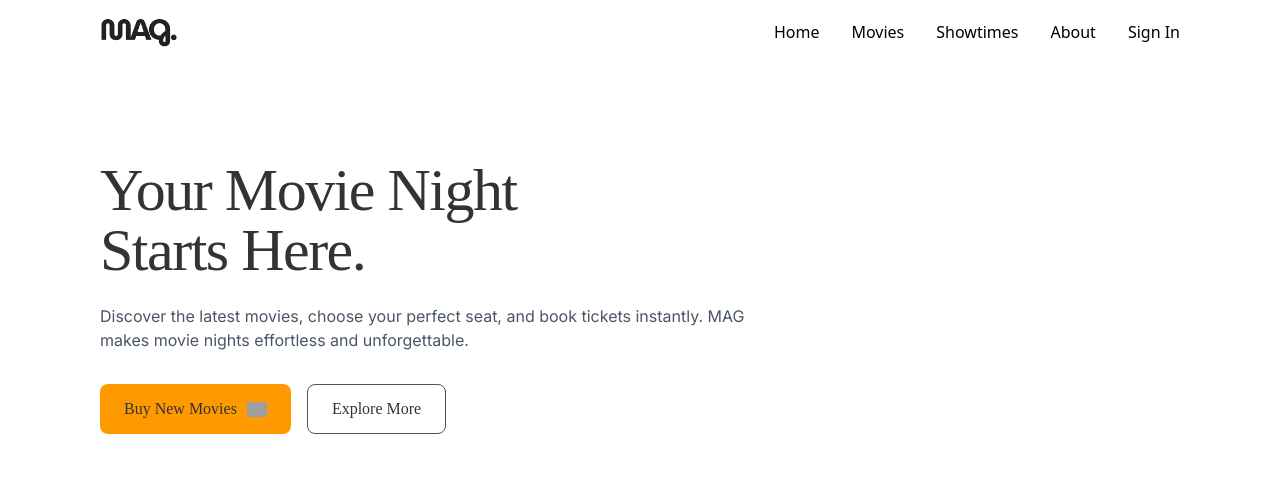
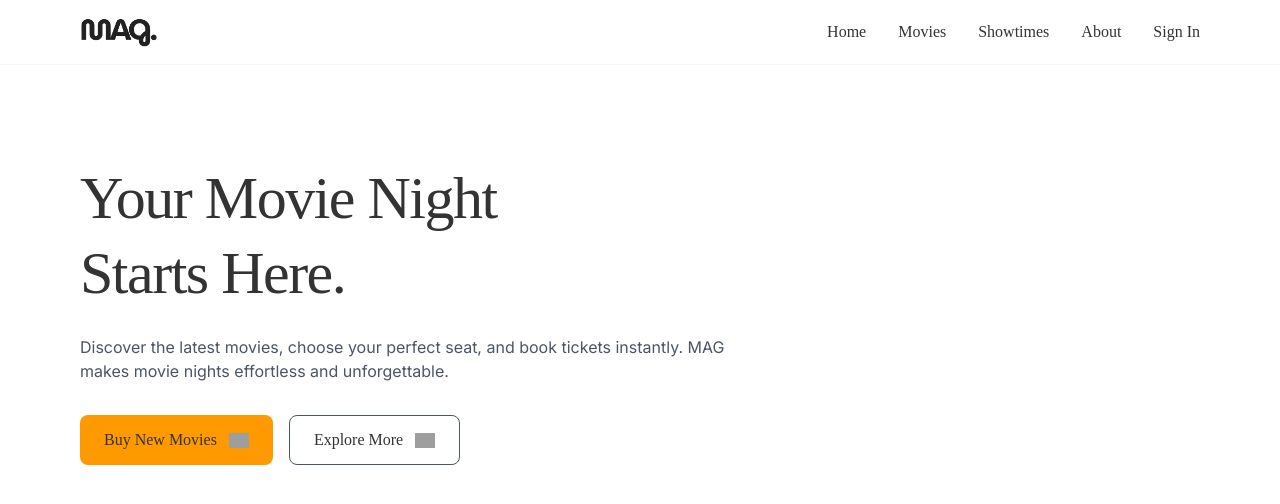
Before and after one commit to ireshdilsh/movie-buying-app, a React (Vite) app: page / in a window 1280 px wide. Shown: the top 504 px of the page. Built offline with nearby package versions, Linux system fonts and the light colour scheme; grey boxes are pictures that could not be loaded.

Commit message:
style: update CSS for improved typography and layout

```diff
--- a/src/App.css
+++ b/src/App.css
@@ -1,6 +1,6 @@
 @import url('https://fonts.googleapis.com/css2?family=Inter:ital,opsz,wght@0,14..32,100..900;1,14..32,100..900&display=swap');
 
-h1 ,button{
+h1 ,button ,a{
       font-family: 'Gabarito';
       color: #333;
 }
--- a/src/pages/LandingPage.tsx
+++ b/src/pages/LandingPage.tsx
@@ -1,6 +1,6 @@
-import React, { useState } from 'react'
-import dark_logo from '../assets/dark_logo.png'
-import { Bars3Icon, XMarkIcon } from '@heroicons/react/16/solid';
+import { useState } from "react";
+import dark_logo from "../assets/dark_logo.png";
+import { Bars3Icon, XMarkIcon } from "@heroicons/react/24/outline";
 
 const navigation = [
   { name: "Home", href: "#" },
@@ -11,11 +11,12 @@ const navigation = [
 ];
 
 export default function LandingPage() {
+  const [mobileMenuOpen, setMobileMenuOpen] = useState(false);
 
-  const [mobileMenuOpen, setMobileMenuOpen] = useState(false);
   return (
-    <div>
-      <header className="flex items-center justify-between px-25 py-4">
+    <div className="min-h-screen bg-white text-black">
+      {/* HEADER */}
+      <header className="flex items-center justify-between px-8 sm:px-12 lg:px-20 py-4 border-b border-b-neutral-100">
         <div className="flex items-center gap-2">
           <img src={dark_logo} alt="MAG Logo" className="h-8" />
         </div>
@@ -26,6 +27,7 @@ export default function LandingPage() {
             <a
               key={item.name}
               href={item.href}
+              className="text-gray-700 hover:text-black transition"
             >
               {item.name}
             </a>
@@ -37,17 +39,17 @@ export default function LandingPage() {
           className="md:hidden"
           onClick={() => setMobileMenuOpen(true)}
         >
-          <Bars3Icon className="h-7 w-7" />
+          <Bars3Icon className="h-6 w-6 cursor-pointer" />
         </button>
       </header>
 
       {/* MOBILE MENU */}
       {mobileMenuOpen && (
-        <div className="fixed inset-0 bg-black z-50 p-6">
+        <div className="fixed inset-0 bg-white text-neutral-800 z-50 p-6">
           <div className="flex justify-between items-center">
-            <span className="text-xl font-bold">MAG</span>
+            <img src={dark_logo} alt="dark-logo" className="h-8" />
             <button onClick={() => setMobileMenuOpen(false)}>
-              <XMarkIcon className="h-7 w-7" />
+              <XMarkIcon className="h-6 w-6 cursor-pointer" />
             </button>
           </div>
 
@@ -56,6 +58,7 @@ export default function LandingPage() {
               <a
                 key={item.name}
                 href={item.href}
+                className=" text-gray-300 hover:text-white"
               >
                 {item.name}
               </a>
@@ -64,28 +67,87 @@ export default function LandingPage() {
         </div>
       )}
 
-      {/* hero section */}
-      <section className="flex flex-col items-start justify-start px-6 mt-24 lg:px-25 max-w-4xl">
-        <h1 className="text-4xl md:text-6xl font-medium tracking-tight">
-         Your Movie Night <br /> Starts Here.
+      {/* HERO SECTION */}
+      <section
+        className="
+          flex flex-col
+          items-start
+          px-8 sm:px-12 lg:px-20
+          mt-16 sm:mt-20 lg:mt-24
+          mx-auto
+        "
+      >
+        <div>
+          <h1
+            className="
+            text-3xl sm:text-4xl md:text-5xl lg:text-6xl
+            font-medium
+            tracking-tight
+            leading-tight
+          "
+          >
+            Your Movie Night <br className="hidden sm:block" /> Starts Here.
           </h1>
 
-        <p className="mt-6 max-w-3xl text-gray-600">
+          <p
+            className="
+            mt-4 sm:mt-6
+            max-w-xl sm:max-w-2xl
+            text-gray-600
+            text-sm sm:text-base
+          "
+          >
             Discover the latest movies, choose your perfect seat, and book tickets
             instantly. MAG makes movie nights effortless and unforgettable.
           </p>
 
-        <div className="mt-8 flex gap-4">
-          <button className="bg-amber-500 hover:opacity-85 cursor-pointer px-6 py-3 rounded-lg font-medium flex justify-center items-center gap-2.5">
+          <div
+            className="
+            mt-6 sm:mt-8
+            flex flex-col sm:flex-row
+            gap-4
+            w-full sm:w-auto
+          "
+          >
+            <button
+              className="
+              bg-amber-500 hover:opacity-85
+              px-6 py-3
+              rounded-lg
+              font-medium
+              flex items-center justify-center gap-3
+              w-full sm:w-auto
+              cursor-pointer
+            "
+            >
               Buy New Movies
-            <img src="https://img.icons8.com/?size=100&id=59842&format=png&color=000000" className='w-5' alt="movie-icon" />
+              <img
+                src="https://img.icons8.com/?size=100&id=59842&format=png&color=000000"
+                className="w-5"
+                alt="movie-icon"
+              />
             </button>
-          <button className="border border-gray-600 hover:border-white px-6 py-3 rounded-lg">
+
+            <button
+              className="
+              px-6 py-3
+              rounded-lg
+              border border-gray-600
+              flex items-center justify-center gap-3
+              w-full sm:w-auto
+              cursor-pointer
+            "
+            >
               Explore More
+              <img
+                src="https://img.icons8.com/?size=100&id=99416&format=png&color=000000"
+                className="w-5"
+                alt="right-arrow"
+              />
             </button>
           </div>
+        </div>
       </section>
-
     </div>
-  )
+  );
 }
```
Lines whose indentation alone changed are shown as unchanged.
